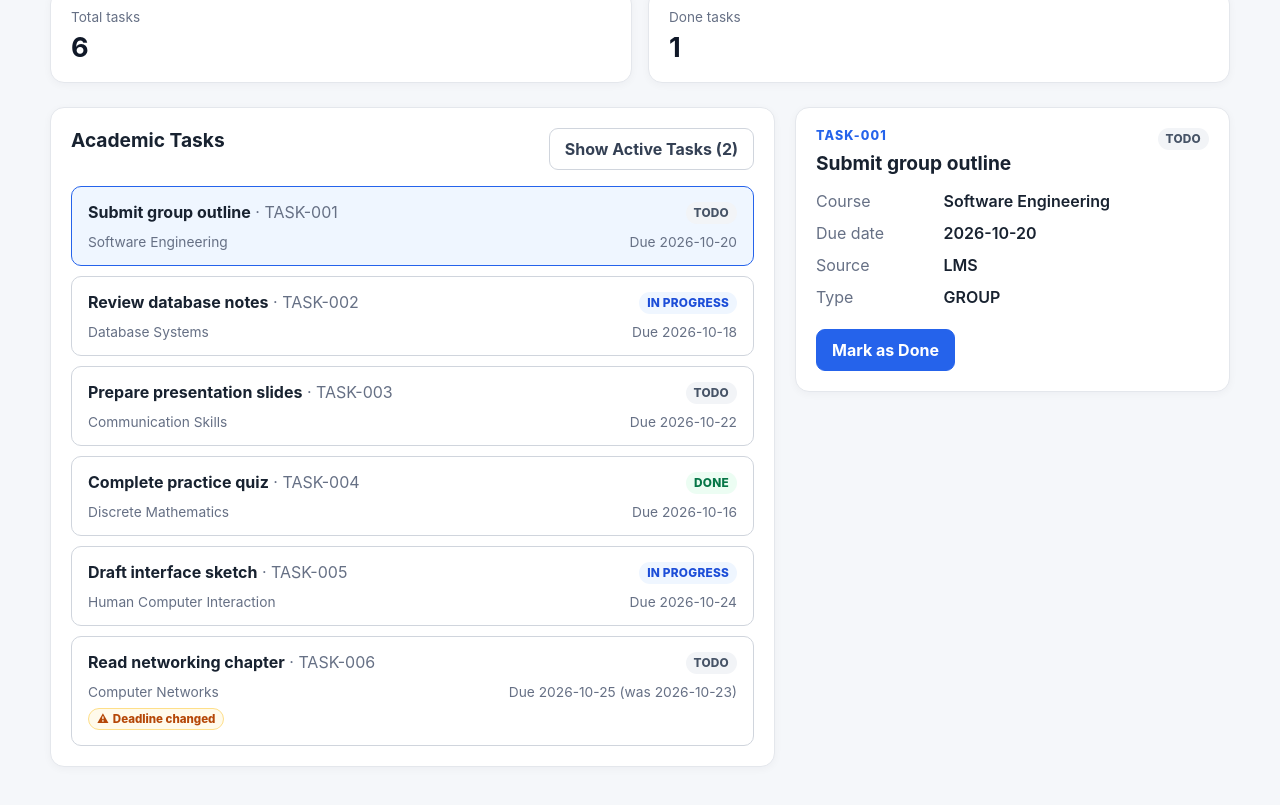
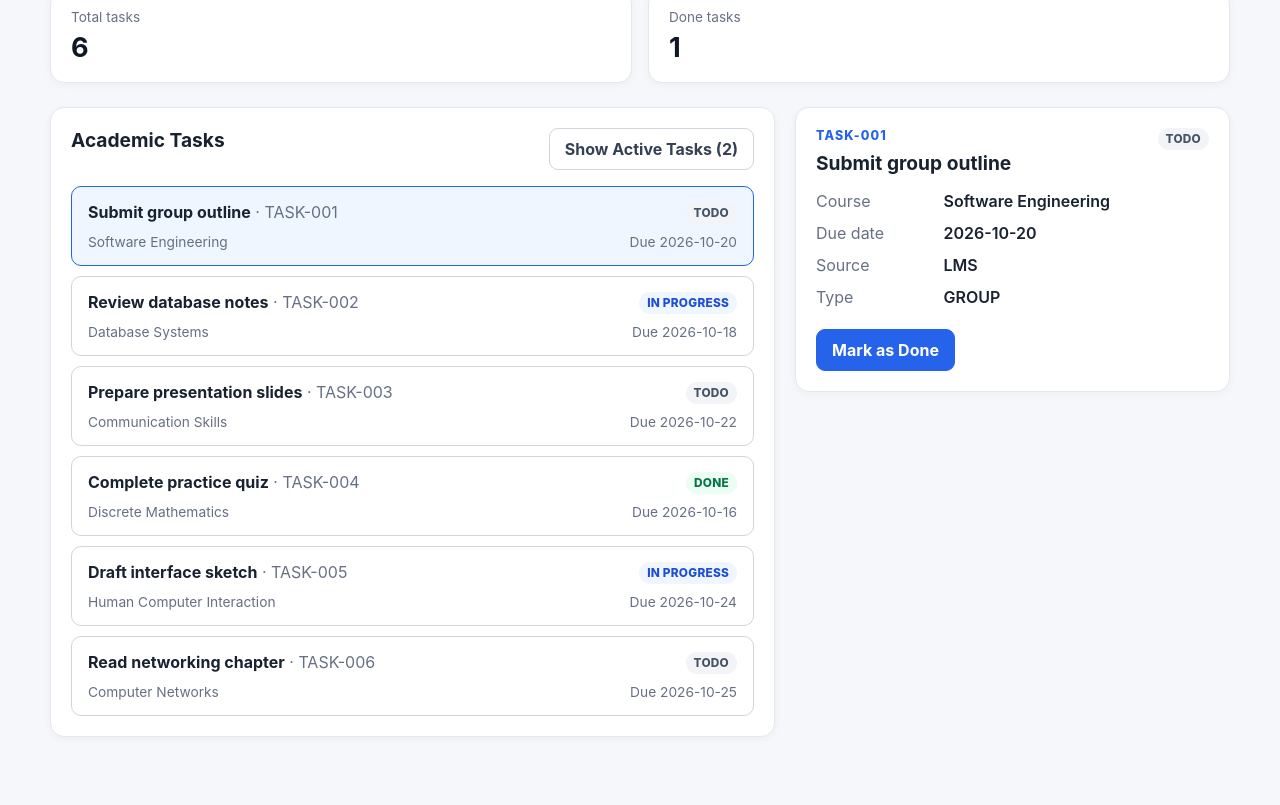
Before and after one commit to ysiin/case-c-academic, a React (Vite) app: page / in a window 1280 px wide. Shown: the part 225-1030 px from the top of the page. Built offline with nearby package versions, Linux system fonts and the light colour scheme.

Commit message:
Revert "Add deadline changed marker to task card and details"
This reverts commit d0ca533967ba9e8e1dc4fe924028a2117ee8fe78.

```diff
--- a/src/components/DeadlineChangedBadge.jsx
+++ /dev/null
@@ -1,15 +0,0 @@
-import { hasDeadlineChanged } from '../utils/taskUtils.js';
-
-// R2 (P10): marks a task whose official deadline changed.
-// Renders nothing when the deadline is unchanged.
-export default function DeadlineChangedBadge({ task }) {
-  if (!hasDeadlineChanged(task)) return null;
-
-  const label = `Deadline changed from ${task.previousDueDate} to ${task.dueDate}`;
-
-  return (
-    <span className="deadline-badge" title={label} aria-label={label}>
-      <span aria-hidden="true">⚠</span> Deadline changed
-    </span>
-  );
-}
--- a/src/components/TaskCard.jsx
+++ b/src/components/TaskCard.jsx
@@ -1,31 +1,24 @@
 import StatusBadge from './StatusBadge.jsx';
-import DeadlineChangedBadge from './DeadlineChangedBadge.jsx';
-import { hasDeadlineChanged } from '../utils/taskUtils.js';
 
 export default function TaskCard({ task, isSelected, onSelect }) {
   return (
-    <button className={`record-card${isSelected ? ' selected' : ''}`}
+    <button
+      className={`record-card${isSelected ? ' selected' : ''}`}
       type="button"
       onClick={() => onSelect(task.id)}
       aria-pressed={isSelected}
->
+    >
       <span className="card-heading">
-        <span> <strong>{task.title}</strong>
-        <span className="meta"> · {task.id}</span>
+        <span>
+          <strong>{task.title}</strong>
+          <span className="meta"> · {task.id}</span>
         </span>
         <StatusBadge status={task.status} />
       </span>
-
       <span className="card-footer">
         <span>{task.course}</span>
-        <span>
-          Due {task.dueDate}
-          {hasDeadlineChanged(task) && (
-            <span className="meta"> (was {task.previousDueDate})</span>
-          )}
-        </span>
+        <span>Due {task.dueDate}</span>
       </span>
-      <DeadlineChangedBadge task={task} />
     </button>
   );
 }
--- a/src/components/TaskDetails.jsx
+++ b/src/components/TaskDetails.jsx
@@ -1,6 +1,4 @@
 import StatusBadge from './StatusBadge.jsx';
-import DeadlineChangedBadge from './DeadlineChangedBadge.jsx';
-import { hasDeadlineChanged } from '../utils/taskUtils.js';
 
 export default function TaskDetails({ task, onToggleCompletion }) {
   if (!task) {
@@ -8,7 +6,6 @@ export default function TaskDetails({ task, onToggleCompletion }) {
   }
 
   const isDone = task.status === 'DONE';
-  const deadlineChanged = hasDeadlineChanged(task);
 
   return (
     <>
@@ -23,26 +20,8 @@ export default function TaskDetails({ task, onToggleCompletion }) {
       <dl className="details-list">
         <dt>Course</dt>
         <dd>{task.course}</dd>
-
         <dt>Due date</dt>
-        <dd>
-          {task.dueDate} <DeadlineChangedBadge task={task} />
-        </dd>
-
-        {deadlineChanged && (
-          <>
-            <dt>Previous due date</dt>
-            <dd>{task.previousDueDate}</dd>
-
-            {task.changeSource && (
-              <>
-                <dt>Change source</dt>
-                <dd>{task.changeSource}</dd>
-              </>
-            )}
-          </>
-        )}
-
+        <dd>{task.dueDate}</dd>
         <dt>Source</dt>
         <dd>{task.source}</dd>
         <dt>Type</dt>
@@ -50,7 +29,8 @@ export default function TaskDetails({ task, onToggleCompletion }) {
       </dl>
 
       <button
-        className="primary-button" type="button"
+        className="primary-button"
+        type="button"
         onClick={() => onToggleCompletion(task.id)}
       >
         {isDone ? 'Reopen Task' : 'Mark as Done'}
--- a/src/styles.css
+++ b/src/styles.css
@@ -240,25 +240,6 @@ h3 {
   color: #475467;
 }
 
-.deadline-badge {
-  display: inline-flex;
-  align-items: center;
-  gap: 4px;
-  padding: 3px 8px;
-  border: 1px solid #fedf89;
-  border-radius: 999px;
-  background: #fffaeb;
-  color: #b54708;
-  font-size: 0.72rem;
-  font-weight: 800;
-  white-space: nowrap;
-}
-
-.record-card .deadline-badge {
-  align-self: flex-start;
-  margin-top: 8px;
-}
-
 .details-list {
   display: grid;
   grid-template-columns: minmax(110px, 0.42fr) 1fr;
```
